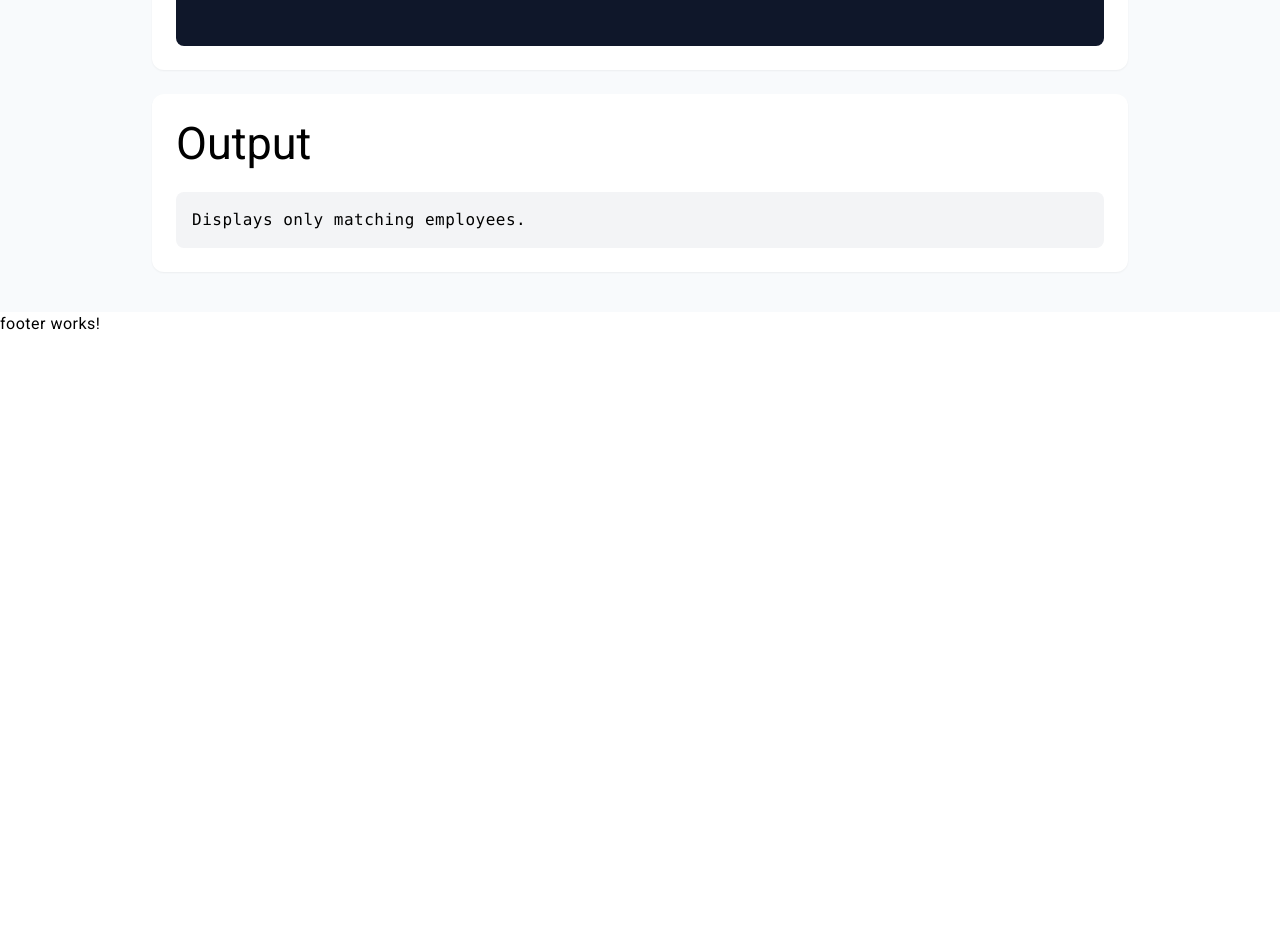
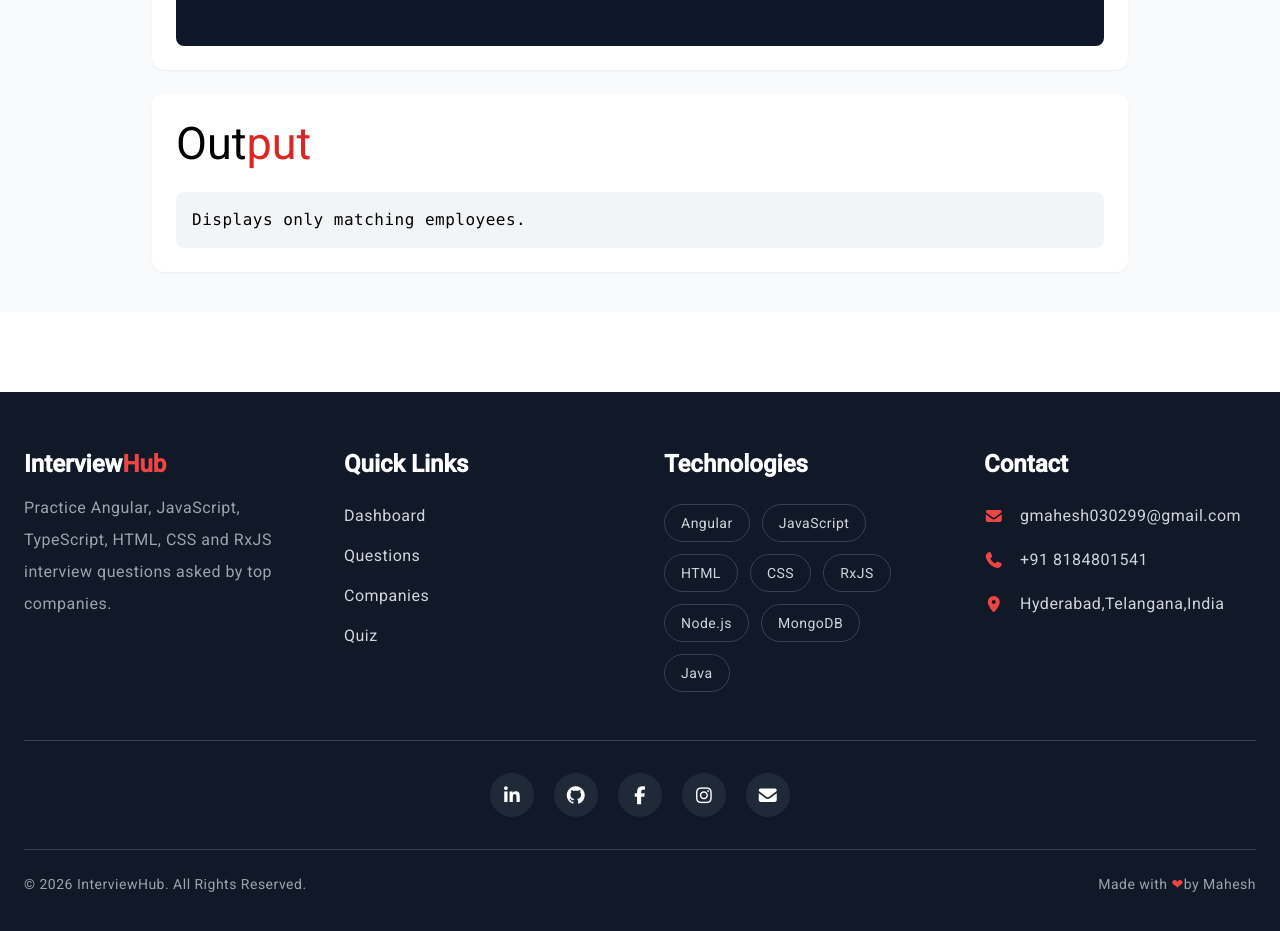
Before and after one commit to mahesh818480/Interview-Revision-Platform, an Angular app: page /questions-details/1 in a window 1280 px wide. Shown: the part 1147-2078 px from the top of the page. Before the commit the page ends 1495 px from the top, so only its background shows below. Built offline with nearby package versions, Linux system fonts and the light colour scheme.

Commit message:
implemented footer page

```diff
--- a/src/app/components/footer/footer.component.html
+++ b/src/app/components/footer/footer.component.html
@@ -1 +1,63 @@
-<p>footer works!</p>
+<footer class="bg-[#111827] text-gray-300 mt-20">
+    <div class="max-w-7xl mx-auto px-6 py-14">
+        <div class="grid grid-cols-1 md:grid-cols-2 lg:grid-cols-4 gap-12">
+            <div>
+                <div class="flex items-baseline">
+                    <h2 class="footer-title">Interview<span class="text-red-500">Hub</span></h2>
+                </div>
+                <p class="mt-6 text-gray-400 leading-8">
+                    Practice Angular, JavaScript, TypeScript,
+                    HTML, CSS and RxJS interview questions
+                    asked by top companies.
+                </p>
+            </div>
+            <div>
+                <h3 class="footer-title">Quick Links</h3>
+                <ul class="space-y-4 mt-6">
+                    <li><a routerLink="/" class="footer-link"> Dashboard</a></li>
+                    <li><a routerLink="/questions" class="footer-link"> Questions</a></li>
+                    <li><a routerLink="/companies" class="footer-link">Companies</a></li>
+                    <li><a routerLink="/quiz" class="footer-link"> Quiz</a></li>
+                </ul>
+            </div>
+            <div>
+                <h3 class="footer-title">Technologies</h3>
+                <div class="flex flex-wrap gap-3 mt-6">
+                    @for(techno of technologies; track techno.name;){
+                    <span class="tech">{{techno.name}}</span>
+                    }
+                </div>
+            </div>
+            <div>
+                <h3 class="footer-title">Contact</h3>
+                <div class="space-y-5 mt-6">
+                    <div class="flex items-start gap-4">
+                        <i class="fa-solid fa-envelope text-red-500 mt-1"></i><span>{{gmail}}</span>
+                    </div>
+                    <div class="flex items-start gap-4">
+                        <i class="fa-solid fa-phone text-red-500 mt-1"></i><span>+91 8184801541</span>
+                    </div>
+                    <div class="flex items-start gap-4">
+                        <i class="fa-solid fa-location-dot text-red-500 mt-1"></i>
+                        <span> Hyderabad,Telangana,India</span>
+                    </div>
+                </div>
+            </div>
+        </div>
+        <div class="border-t border-gray-700 mt-12 pt-8">
+            <div class="flex justify-center gap-5">
+                <a href="#" class="social linkedin"><i class="fab fa-linkedin-in"></i></a>
+                <a href="#" class="social github"><i class="fab fa-github"></i></a>
+                <a href="#" class="social facebook"><i class="fab fa-facebook-f"></i></a>
+                <a href="#" class="social instagram"><i class="fab fa-instagram"></i></a>
+                <a href="#" class="social gmail"><i class="fa-solid fa-envelope"></i></a>
+            </div>
+        </div>
+        <div class="border-t border-gray-700 mt-8 pt-6 flex flex-col md:flex-row justify-between items-center text-sm">
+            <p class="text-gray-400">© 2026 InterviewHub. All Rights Reserved.</p>
+            <p class="text-gray-400 mt-3 md:mt-0">Made with
+                <span class="text-red-500">❤</span>by Mahesh
+            </p>
+        </div>
+    </div>
+</footer>
--- a/src/app/components/footer/footer.component.scss
+++ b/src/app/components/footer/footer.component.scss
@@ -0,0 +1,51 @@
+.footer-title {
+    @apply text-2xl font-semibold text-white relative;
+}
+
+.footer-link {
+    @apply text-gray-300 transition duration-300;
+}
+
+.footer-link:hover {
+    @apply text-red-500 pl-2;
+}
+
+.tech {
+    @apply px-4 py-2 rounded-full border border-gray-700 text-sm transition cursor-pointer;
+}
+
+.tech:hover {
+    @apply border-red-500 text-red-500;
+}
+
+.social {
+    @apply w-11 h-11 rounded-full bg-gray-800 flex items-center justify-center text-lg text-white transition-all duration-300;
+}
+
+.social:hover {
+    transform: translateY(-5px);
+}
+
+.linkedin:hover {
+    background: #0A66C2;
+}
+
+.github:hover {
+    background: #24292e;
+}
+
+.facebook:hover {
+    background: #1877F2;
+}
+
+.instagram:hover {
+    background: linear-gradient(45deg,
+            #f58529,
+            #dd2a7b,
+            #8134af,
+            #515bd4);
+}
+
+.gmail:hover {
+    background: #EA4335;
+}
--- a/src/app/components/footer/footer.component.ts
+++ b/src/app/components/footer/footer.component.ts
@@ -1,12 +1,21 @@
 import { Component } from '@angular/core';
+import { QuestionService } from '../../services/question.service';
+import { Question } from '../../models/question';
+import { RouterLink } from '@angular/router';
 
 @Component({
   selector: 'app-footer',
   standalone: true,
-  imports: [],
+  imports: [RouterLink],
   templateUrl: './footer.component.html',
   styleUrl: './footer.component.scss'
 })
 export class FooterComponent {
+  gmail='gmahesh030299@gmail.com';
+  technologies:any=[];
+  constructor(private questionService:QuestionService){}
 
+  ngOnInit(){
+    this.technologies = this.questionService.getTechnologys();
+  }
 }
--- a/src/app/components/navbar/navbar.component.html
+++ b/src/app/components/navbar/navbar.component.html
@@ -3,7 +3,7 @@
         <div class="logo" routerLink="/">
             <span class="logo-icon">🧠</span>
             <div>
-                <h2>Interview<span class="text-red-500">Hub</span></h2>
+                <h2>Interview<span class="text-red-600">Hub</span></h2>
                 <p>Practice • Learn • Crack Interviews</p>
             </div>
         </div>
--- a/src/app/pages/dashboard/dashboard.component.html
+++ b/src/app/pages/dashboard/dashboard.component.html
@@ -22,7 +22,7 @@
     <div class="max-w-7xl mx-auto px-6">
         <div class="text-center mb-10">
             <h2 class="text-4xl font-bold text-slate-800">
-                Technologies <span class="text-red-500"> You Can Practice</span>
+                Technologies <span class="text-red-600"> You Can Practice</span>
             </h2>
             <p class="mt-3 text-slate-500">
                 Practice real interview questions by technology.
@@ -44,7 +44,7 @@
     <div class="max-w-7xl mx-auto px-6">
         <div class="text-center mb-12">
             <h2 class="text-4xl font-bold text-slate-800">
-                <span class="text-red-500">Top Inter</span>view Companies
+                <span class="text-red-600">Top Inter</span>view Companies
             </h2>
             <p class="text-slate-500 mt-3">
                 Practice company-wise interview questions.
@@ -62,7 +62,7 @@
                 <div class="company_card hover:scale-110">
                     <img [src]="company.logo" class="w-16 h-16 mx-auto object-contain">
                     <h3 class="mt-5 text-xl font-bold">{{company.name}}</h3>
-                    <p class="mt-2 text-red-500 font-semibold">{{company.count}}+ Questions
+                    <p class="mt-2 text-red-600 font-semibold">{{company.count}}+ Questions
                     </p>
                 </div>
                 }
@@ -80,7 +80,7 @@
     <div class="max-w-6xl mx-auto px-6">
         <div class="text-center mb-12">
             <h2 class="text-4xl font-bold text-slate-800">
-                Most Asked <span class="text-red-500"> Interview Questions</span>
+                Most Asked <span class="text-red-600"> Interview Questions</span>
             </h2>
             <p class="mt-3 text-slate-500">
                 Practice the most frequently asked interview questions.
--- a/src/app/pages/question-details/question-details.component.html
+++ b/src/app/pages/question-details/question-details.component.html
@@ -1,6 +1,6 @@
 <section class="min-h-screen bg-slate-50 py-10">
     <div class="max-w-5xl mx-auto px-6">
-        <button routerLink="/questions" (click)="goToQuestioPage()" class="text-red-500 hover:underline">
+        <button routerLink="/questions" (click)="goToQuestioPage()" class="text-red-600 hover:underline">
             ← Back to Questions
         </button>
         <div class="mt-6">
@@ -15,18 +15,18 @@
             </div>
         </div>
         <div class="bg-white rounded-xl p-6 mt-8 shadow-sm">
-            <h2 class="text-2xl font-semibold">Problem Statement</h2>
+            <h2 class="text-2xl font-semibold">Problem <span class="text-red-600">Statement</span> </h2>
             <p class="mt-4 text-gray-600">{{question.problem}}</p>
         </div>
         <div class="bg-white rounded-xl p-6 mt-6 shadow-sm">
-            <h2 class="text-2xl font-semibold">Explanation</h2>
+            <h2 class="text-2xl font-semibold">Explan<span class="text-red-600">ation</span></h2>
             <p class="mt-4 text-gray-600">
                 {{question.explanation}}
             </p>
         </div>
         <div class="bg-white rounded-xl p-6 mt-6 shadow-sm">
             <div class="flex justify-between items-center">
-                <h2 class="text-2xl font-semibold">Solution</h2>
+                <h2 class="text-2xl font-semibold"><span class="text-red-600">Solu</span>tion</h2>
                 <button (click)="copyCode()"
                     class="flex items-center gap-2 bg-red-500 hover:bg-red-600 text-white px-4 py-2 rounded-lg transition">
                     <i class="fa-regular fa-copy"></i>
@@ -40,7 +40,7 @@
             </code></pre>
         </div>
         <div class="bg-white rounded-xl p-6 mt-6 shadow-sm">
-            <h2 class="text-2xl font-semibold">Output</h2>
+            <h2 class="text-2xl font-semibold">Out<span class="text-red-600">put</span></h2>
             <pre class="mt-4 bg-gray-100 p-4 rounded-lg">{{question.output}}</pre>
         </div>
     </div>
--- a/src/app/pages/questions/questions.component.html
+++ b/src/app/pages/questions/questions.component.html
@@ -1,7 +1,7 @@
 <section class="min-h-screen bg-slate-50 py-10">
     <div class="max-w-5xl mx-auto px-5">
         <div class="text-center">
-            <h1 class="text-4xl font-bold text-gray-800">Interview Questions</h1>
+            <h1 class="text-4xl font-bold text-gray-800">Interview <span class="text-red-600">Questions</span></h1>
             <p class="mt-3 text-gray-500">Practice 100+ frontend interview questions.</p>
         </div>
         <div class="mt-8">
```
